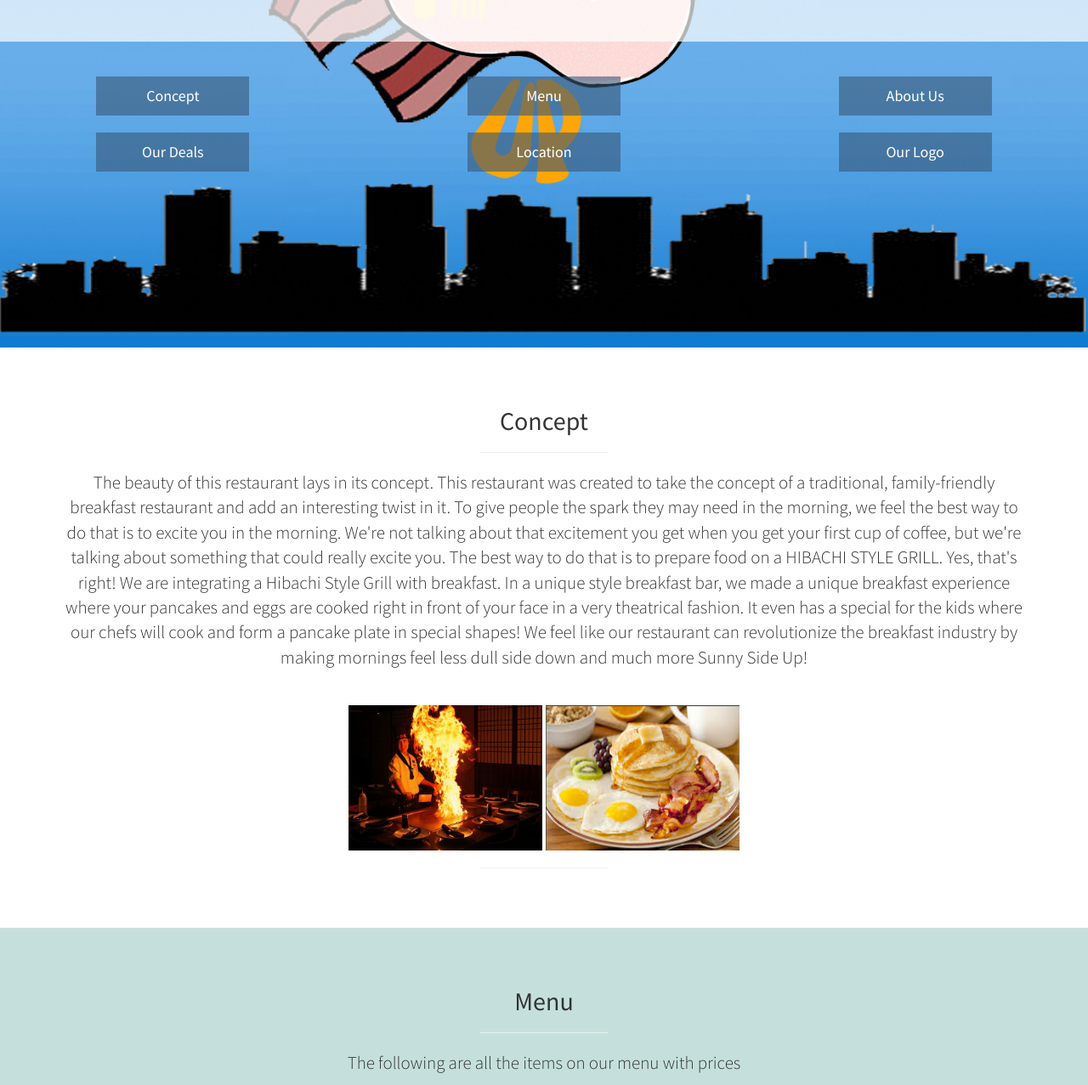
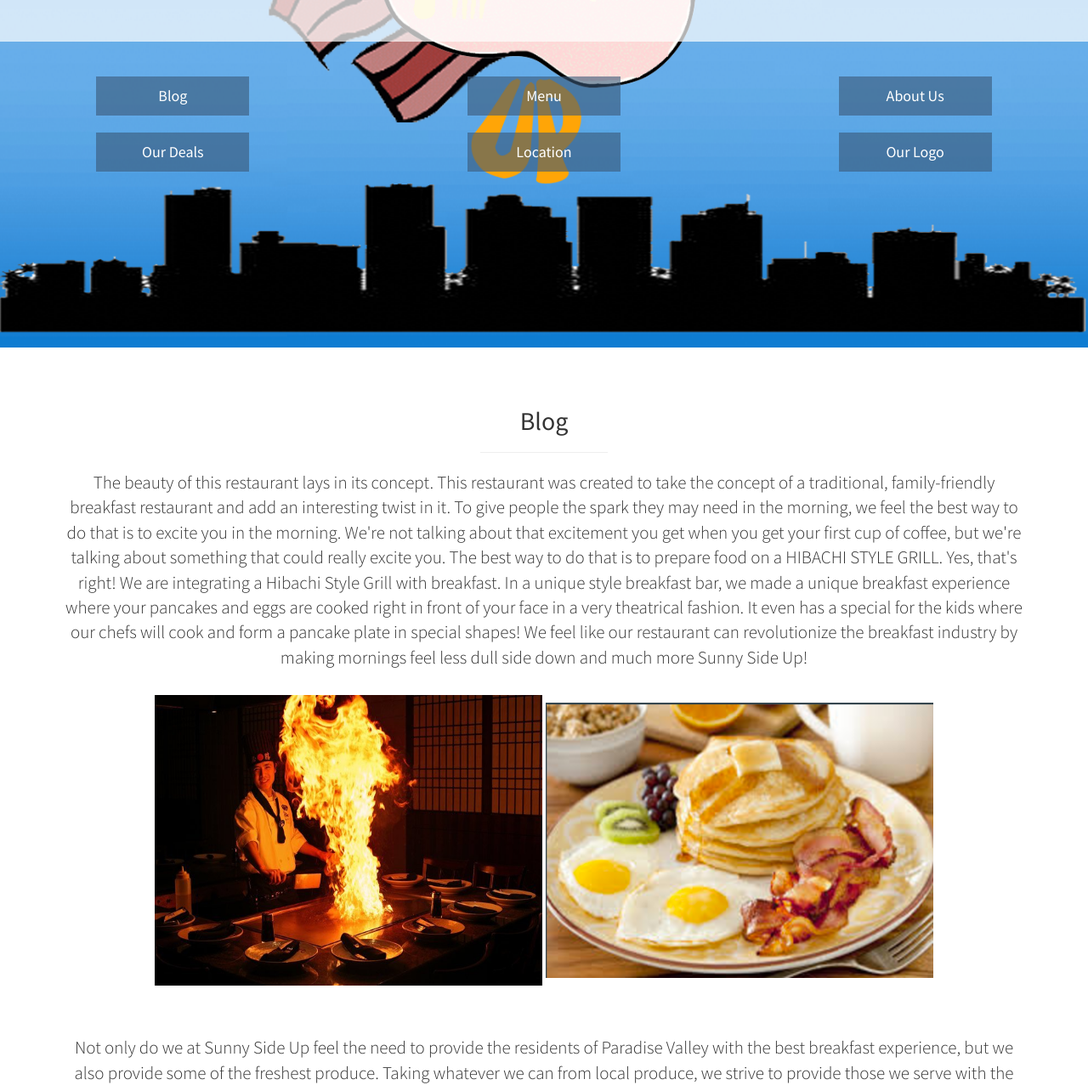
Before and after one commit to sunnysideuprestaurant/SunnySideUp, a plain HTML site: page index.html in a window 1280 px wide. Shown: the part 391-1668 px from the top of the page at 85% size. Drawn offline with nearby package versions, Linux system fonts and the light colour scheme; some packages are replaced by stand-ins of ours.

Commit message:
finally figured things out

```diff
--- a/index.html
+++ b/index.html
@@ -56,7 +56,7 @@
 				class="btn btn-light btn-lg pull-right toggle"><i class="fa fa-times"></i></a></li>
 			<li class="sidebar-brand"><a href="#top"><b
 					class="fa fa-home"></b>&nbsp; Home</a></li>
-			<li class="sidebar-brand"><a href="#mission">Concept</a></li>
+			<li class="sidebar-brand"><a href="#mission">Blog</a></li>
 			<li class="sidebar-brand"><a href="#rules">Menu</a></li>
 			<li class="sidebar-brand"><a href="#research">Our Deals</a>
 			</li>
@@ -96,7 +96,7 @@
 			<nav class="row">
 				<p>&nbsp;</p>
 				<div class="col-sm-4">
-					<a href="#mission" class="btn btn-dark btn-lg btn-fix">Concept</a>
+					<a href="#mission" class="btn btn-dark btn-lg btn-fix">Blog</a>
 				</div>
 				<div class="col-sm-4">
 					<a href="#rules" class="btn btn-dark btn-lg btn-fix">Menu</a>
@@ -134,13 +134,24 @@
 		<div class="container">
 			<div class="row">
 				<div class="col-lg-12 text-center">
-					<h2>Concept</h2>
+					<h2>Blog</h2>
 					<hr class="small" />
 					<p class="lead"> The beauty of this restaurant lays in its concept. This restaurant was created to take the concept of a traditional, family-friendly breakfast restaurant and add an interesting twist in it. To give people the spark they may need in the morning, we feel the best way to do that is to excite you in the morning. We're not talking about that excitement you get when you get your first cup of coffee, but we're talking about something that could really excite you. The best way to do that is to prepare food on a HIBACHI STYLE GRILL. Yes, that's right! We are integrating a Hibachi Style Grill with breakfast. In a unique style breakfast bar, we made a unique breakfast experience where your pancakes and eggs are cooked right in front of your face in a very theatrical fashion. It even has a special for the kids where our chefs will cook and form a pancake plate in special shapes! We feel like our restaurant can revolutionize the breakfast industry by making mornings feel less dull side down and much more Sunny Side Up!
-					</p>
+						<br>
+						<br>
+						<img src="Hibachi.jpg" alt="Mountain View" style="width:456px;height:342px;">
+						<img src="Breakfast.jpeg" alt="Mountain View" style="width:456px;height:324px;">
+						<br>
+						<br>
+						<br>
+							Not only do we at Sunny Side Up feel the need to provide the residents of Paradise Valley with the best breakfast experience, but we also provide some of the freshest produce. Taking whatever we can from local produce, we strive to provide those we serve with the highest quality of food as any restaurant in the city. Unlike our competitors, we strive not to be a mere "fast food joint." Instead, we believe that the most important meal of the day deserves to be cooked in a healty but delicious way.
+							<br>
+							<br>
+							<img src="healthyFood.jpg" alt="Mountain View" style="width:456px;height:342px;">
+							<img src="healthyFood2.jpeg" alt="Mountain View" style="width:456px;height:342px;">
+
+				</p>
 					<br>
-					<img src="Hibachi.jpg" alt="Mountain View" style="width:228px;height:171px;">
-					<img src="Breakfast.jpeg" alt="Mountain View" style="width:228px;height:171px;">
 
 				</div>
 			</div>
@@ -519,7 +530,7 @@
 					</p>
 					<ul class="list-unstyled">
 						<li><i class="fa fa-envelope-o fa-fw"></i> <a
-							href="mailto:eashan@gmail.com">Eashan's Email</a></li>
+							href="mailto:eashan@me.com">Sunny Side Up's Email</a></li>
 					</ul>
 					<br>
 					<hr class="medium">
```
Also changed, not shown: healthyFood.jpg (added), healthyFood2.jpeg (added).
